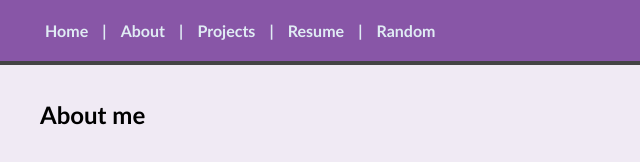
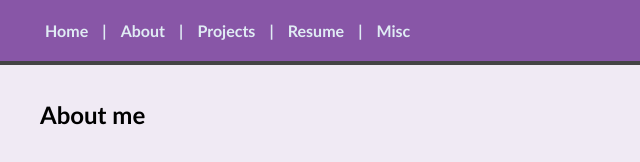
Before and after one commit to jacksauser/jacksauser.github.io, a plain HTML site: page about.html in a window 1280 px wide. Shown: the top 162 px of the page, 0-640 px from the left. Drawn offline with nearby package versions, Linux system fonts and the light colour scheme.

Commit message:
Random -> Misc

```diff
--- a/about.html
+++ b/about.html
@@ -27,7 +27,7 @@
            <li>|</li>
            <li tabindex=3><a href="https://drive.google.com/file/d/1jSj-Xr7VIQlYw_9B--JPNQsc_a9lC8vU/view?usp=sharing">Resume</a></li>
            <li>|</li>
-           <li tabindex=4><a aria-haspopup="true" aria-expanded="false">Random</a>
+           <li tabindex=4><a aria-haspopup="true" aria-expanded="false">Misc</a>
               <ul class="pulldown-menu">
                  <li><a href="contact.html">Contact</a></li>
               </ul>
```
Also changed, not shown: contact.html (+1 -1 lines), index.html (+1 -1 lines), music_player.html (+1 -1 lines).
